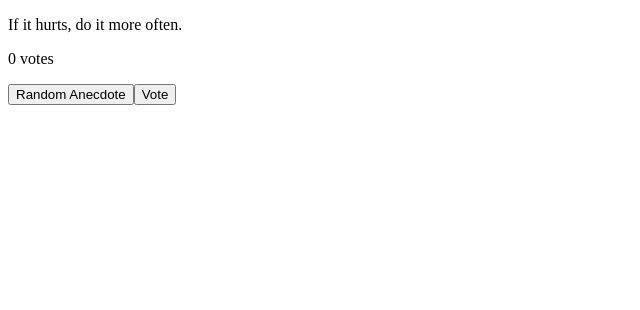
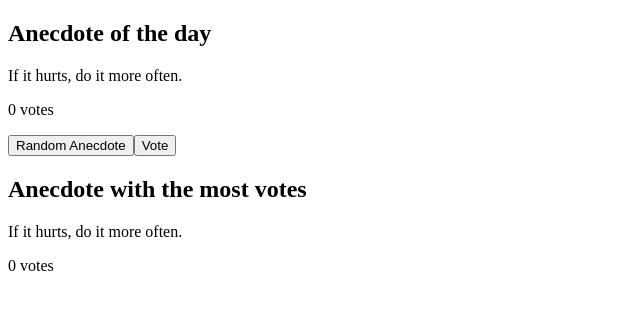
Before and after one commit to hangwl/fullstackopen, a React (Create React App) app in the folder part1/: page / in a window 1280 px wide. Shown: the top 310 px of the page, without its empty margins (0-640 px from the left). Built offline with nearby package versions, Linux system fonts and the light colour scheme.

Commit message:
Exercise 1.4

```diff
--- a/part1/src/App.js
+++ b/part1/src/App.js
@@ -1,4 +1,18 @@
 import { useState } from 'react'
+
+const Anecdote = ({ anecdote, voteCount }) => (
+  <div>
+    <p>{anecdote}</p>
+    <p>{voteCount} votes</p>
+  </div>
+)
+
+const ButtonGroup = ({ generateRandomQuote, voteAnecdote }) => (
+  <div>
+    <button onClick={generateRandomQuote}>Random Anecdote</button>
+    <button onClick={voteAnecdote}>Vote</button>
+  </div>
+)
 
 const App = () => {
   const anecdotes = [
@@ -23,16 +37,30 @@ const App = () => {
     setVotes(newVotes)
   }
 
+  const findMostVotedAnecdoteIndex = () => {
+    let maxVotes = 0
+    let mostVotedIndex = 0
+
+    for (let i = 0; i < votes.length; i++) {
+      if (votes[i] > maxVotes) {
+        maxVotes = votes[i]
+        mostVotedIndex = i
+      }
+    }
+
+    return mostVotedIndex
+  }
+
+  const mostVotedIndex = findMostVotedAnecdoteIndex()
 
   return (
     <div>
-      <p>{anecdotes[selected]}</p>
-      <p>{votes[selected]} votes</p>
-      <div>
-        <button onClick={generateRandomQuote}>Random Anecdote</button>
-        <button onClick={voteAnecdote}>Vote</button>
-      </div>
+      <h2>Anecdote of the day</h2>
+      <Anecdote anecdote={anecdotes[selected]} voteCount={votes[selected]} />
+      <ButtonGroup generateRandomQuote={generateRandomQuote} voteAnecdote={voteAnecdote} />
 
+      <h2>Anecdote with the most votes</h2>
+      <Anecdote anecdote={anecdotes[mostVotedIndex]} voteCount={votes[mostVotedIndex]} />
     </div>
   )
 }
```
